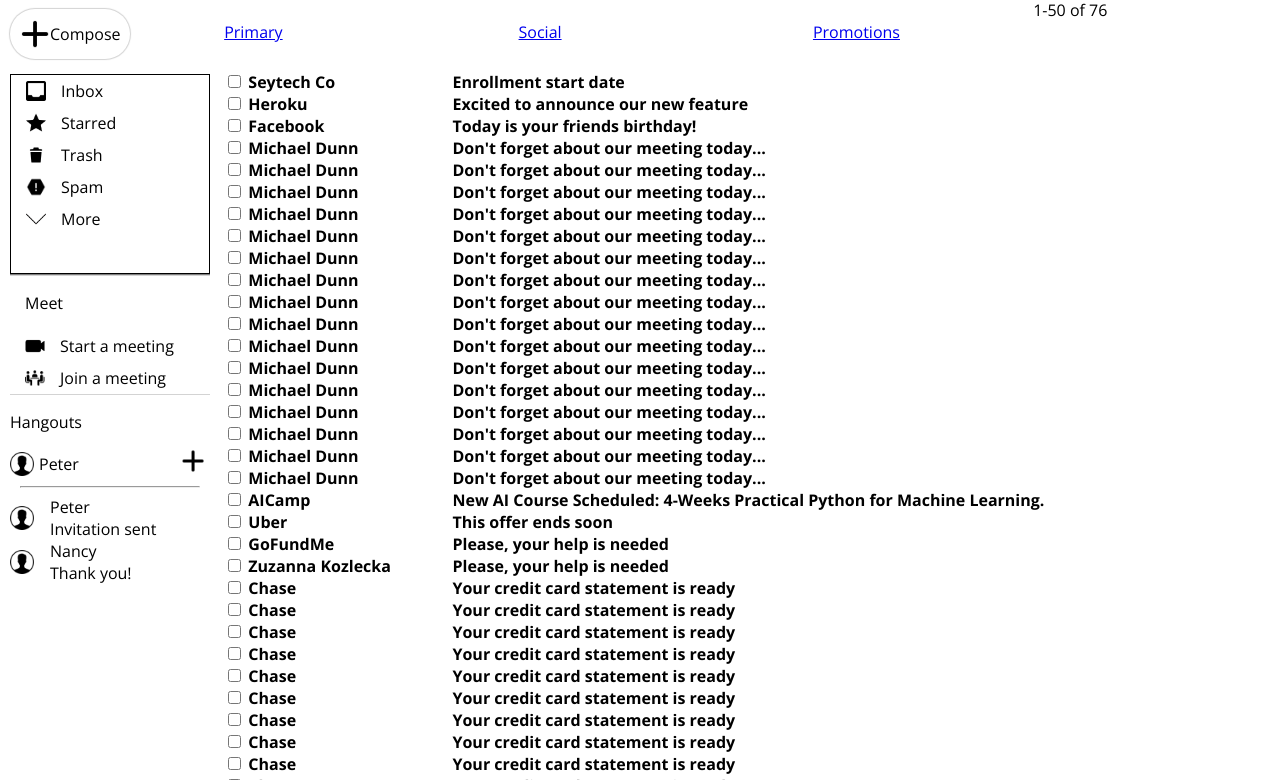
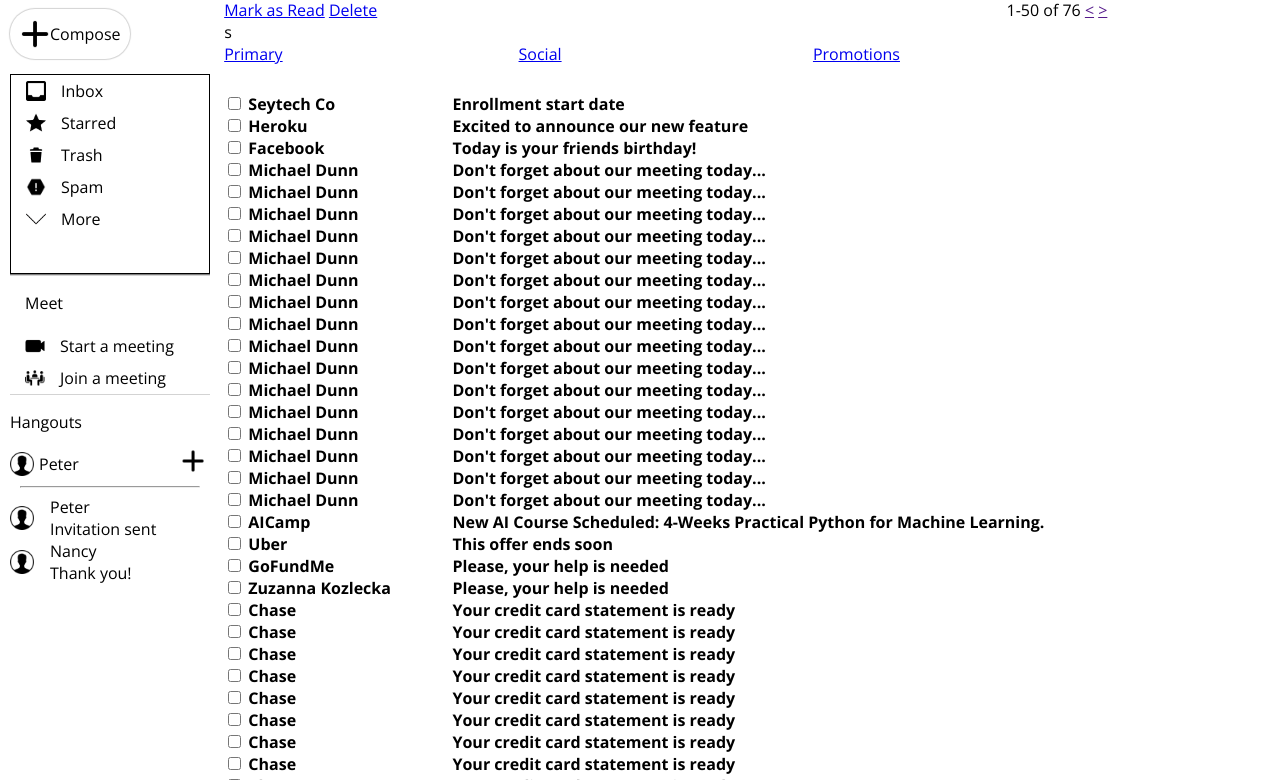
Before and after one commit to Askat08/gmail-client, a website built with webpack: page index.html in a window 1280 px wide. Shown: the part 84-864 px from the top of the page. Built offline with nearby package versions, Linux system fonts and the light colour scheme.

Commit message:
main part

```diff
--- a/index.html
+++ b/index.html
@@ -96,13 +96,18 @@
       </div>
     </aside>
     <main>
-      <section class="main-top">
+    <div class="main-top">
         <div class="main-menu">
           <span><a href="#">Mark as Read</a></span>
           <span><a href="#">Delete</a></span>
         </div>
-        <div id="pagination">pagination</div>
-      </section>
+    <div>
+      <div id="pagination"></div>
+        <span id="left"> <a href="">&lt;</a></span>
+        <span id="right"><a href="">&gt;</a></span>
+      </div>
+      </div>s
+
       <section class="categories">
         <div><a href="#">Primary</a></div>
         <div><a href="#">Social</a></div>
--- a/src/style.scss
+++ b/src/style.scss
@@ -203,18 +203,23 @@
     }
   }
 
-  .main-menu {
-    visibility: hidden;
-  }
 
-  .main-top {
-    display: flex;
-    justify-content: space-between;
-    span {
+
+.main-top {
+  display: flex;
+  justify-content: space-between;
+
+    .main-menu {
+      // visibility: hidden;
+      // display: flex;
+      //align-self: flex-start;
+    }
+    #pagination {
       display: inline-block;
-      padding-right: 40px;
+      //align-self: flex-end;
     }
-  }
+}
+
 
   #sender {
     display: inline-block;
```
Also changed, not shown: build/style.css.
